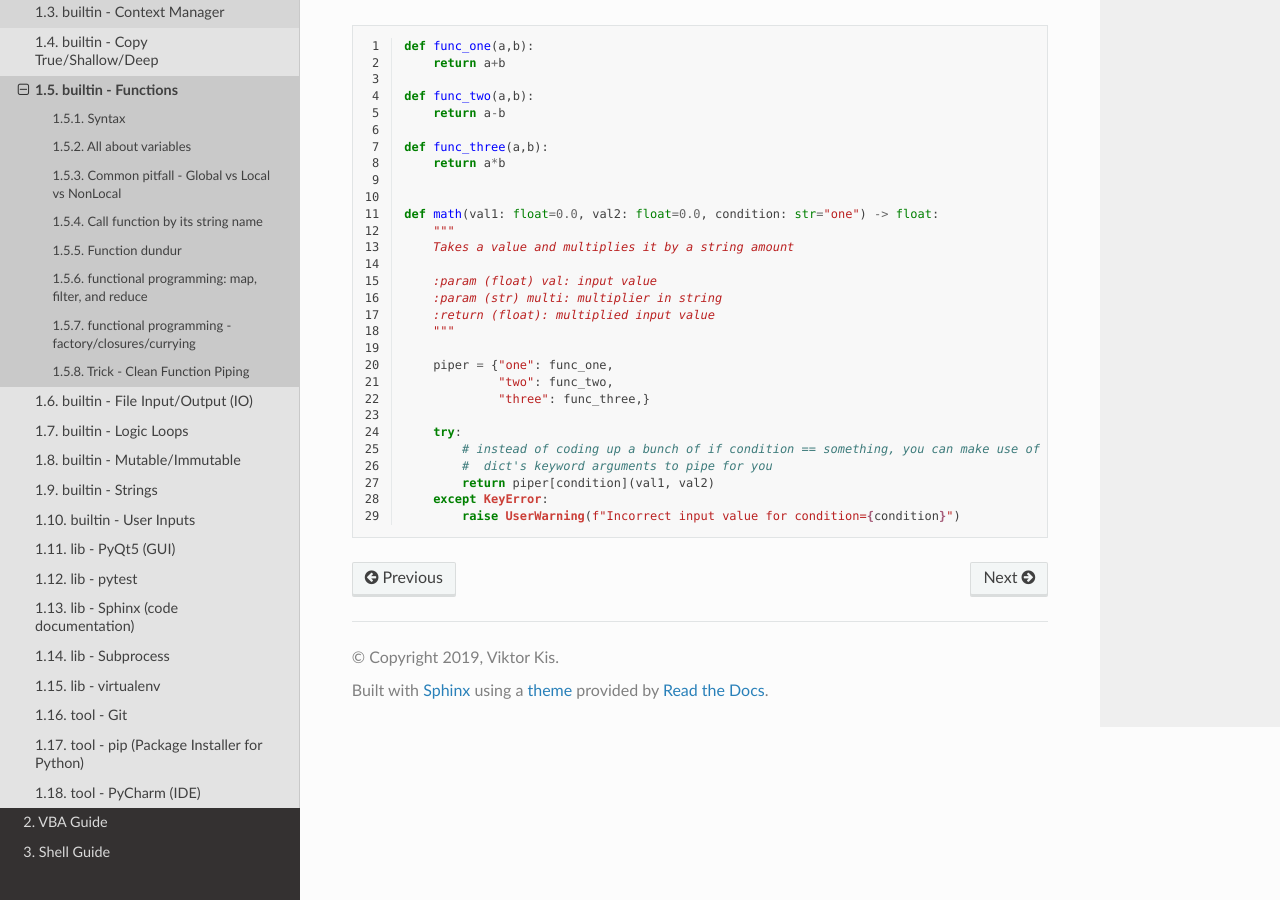
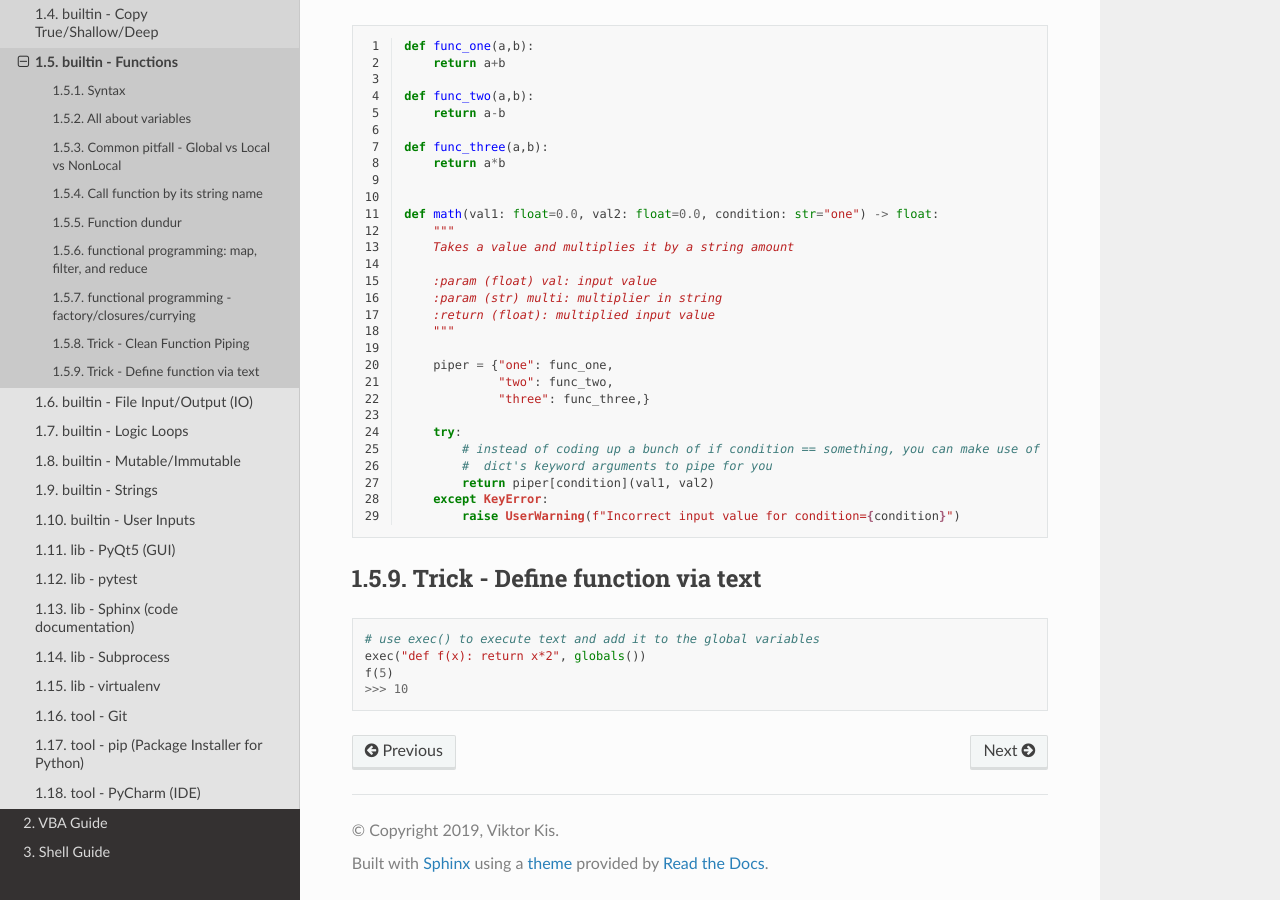
Before and after one commit to PydPiper/viks_SoftwareGuide, a Sphinx documentation site: the page built from source/python/builtin_functions.rst, in a window 1280 px wide and 900 px high, scrolled down 5683 px. Built offline with Sphinx 7.4.7 and the Read the Docs theme 2.0.0, drawn with Linux system fonts in a browser that asks for light colours.

Commit message:
added function definition from string, added to pyqt table, error msgbox, path dialog

```diff
--- a/source/python/builtin_functions.rst
+++ b/source/python/builtin_functions.rst
@@ -346,3 +346,14 @@ function calls.
             return piper[condition](val1, val2)
         except KeyError:
             raise UserWarning(f"Incorrect input value for condition={condition}")
+
+
+Trick - Define function via text
+--------------------------------
+
+.. code-block:: python
+
+    # use exec() to execute text and add it to the global variables
+    exec("def f(x): return x*2", globals())
+    f(5)
+    >>> 10
```
Also changed, not shown: source/python/lib_pyqt.rst (+37 -2 lines).
